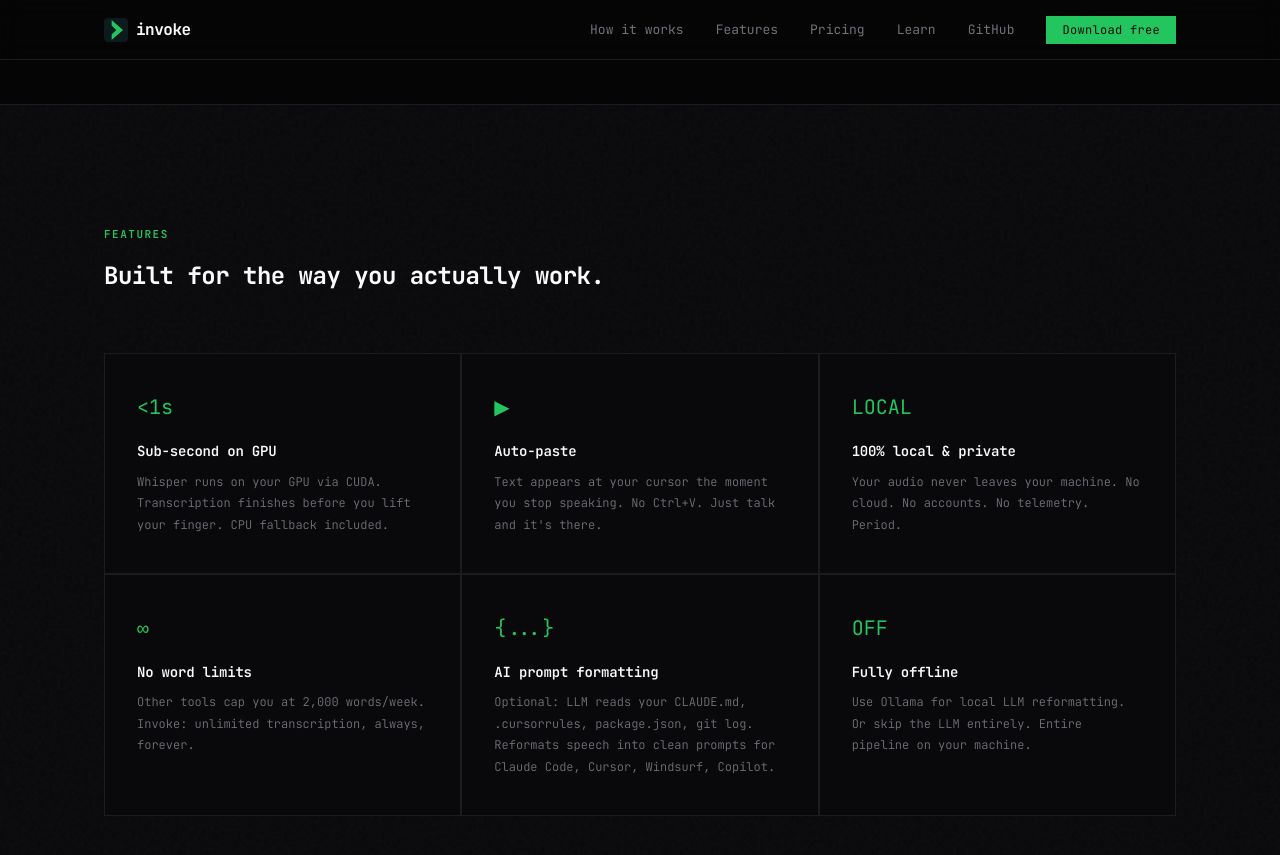
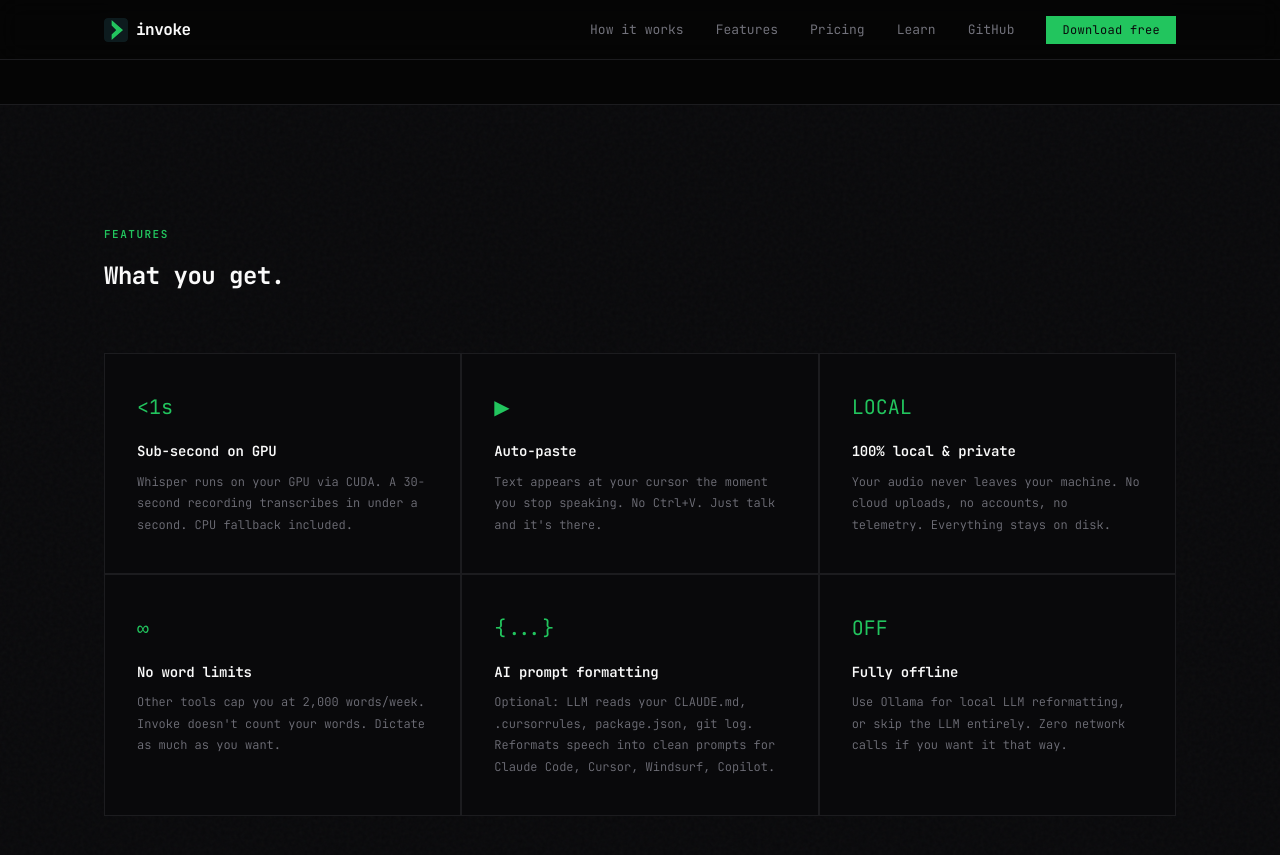
Before and after one commit to zmroth/getinvoke.dev, a Jekyll site: the page index.html, which Jekyll copies as it is, in a window 1280 px wide and 900 px high, scrolled down 2355 px. Shown: the top 855 px of the window. Built offline with Jekyll 4.4.1, drawn with Linux system fonts in a browser that asks for light colours; some of the changed text lies outside the part shown.

Commit message:
Humanize landing page and refund page copy
Landing page: removed rule-of-three/four fragment patterns, sales
cliches, tagline-y headings, and a feature-dump FAQ answer. Refund
page: fixed "we" to "I" for consistent first-person voice.

Download, privacy, and terms pages were already clean — no changes needed.

Co-Authored-By: Claude Opus 4.6 <noreply@anthropic.com>

```diff
--- a/index.html
+++ b/index.html
@@ -1129,7 +1129,7 @@ footer .container {
         <a href="#pricing" class="hero-btn-ghost">See pricing</a>
       </div>
 
-      <p class="hero-note"><span>Free for 7 days.</span> Then $49 once &mdash; not $12/month. No subscription. No credit card to try.</p>
+      <p class="hero-note"><span>Free for 7 days.</span> Then $49 once &mdash; not $12/month. No credit card to start, no subscription ever.</p>
     </div>
 
     <div class="terminal" id="terminal">
@@ -1156,8 +1156,8 @@ footer .container {
       <h2>You think at <span class="stat">150 WPM</span>.<br>You type at <span class="stat">40</span>.</h2>
       <div class="divider"></div>
       <p>Cloud dictation tools add latency, cap your words, and send your audio to someone else's servers. Local tools exist but they're <span class="highlight">slow, clunky, and dumb</span>&mdash;no context, no formatting, no auto-paste.</p>
-      <p style="margin-top: 20px;">Invoke runs Whisper on your GPU for <span class="highlight">sub-second transcription</span>. Text appears at your cursor instantly. Turn on the AI reformatter and it reads your codebase to format clean prompts for Claude Code, Cursor, or whatever you use. <span class="highlight">Fast. Local. Unlimited. Private.</span></p>
-      <p class="origin-line">Built by a developer who dictates 10,000+ prompts a month and got tired of pasting raw transcription.</p>
+      <p style="margin-top: 20px;">Invoke runs Whisper on your GPU for <span class="highlight">sub-second transcription</span>. Text appears at your cursor instantly. Turn on the AI reformatter and it reads your codebase to format clean prompts for Claude Code, Cursor, or whatever you use. <span class="highlight">All of it runs on your hardware.</span></p>
+      <p class="origin-line">Built by a developer who dictates 10,000+ prompts a month and was sick of copy-pasting raw Whisper output.</p>
     </div>
   </div>
 </section>
@@ -1202,13 +1202,13 @@ footer .container {
 <section class="features" id="features">
   <div class="container">
     <div class="section-label reveal">Features</div>
-    <div class="section-title reveal">Built for the way you actually work.</div>
+    <div class="section-title reveal">What you get.</div>
 
     <div class="features-grid">
       <div class="feature reveal">
         <i class="feature-icon">&lt;1s</i>
         <h3>Sub-second on GPU</h3>
-        <p>Whisper runs on your GPU via CUDA. Transcription finishes before you lift your finger. CPU fallback included.</p>
+        <p>Whisper runs on your GPU via CUDA. A 30-second recording transcribes in under a second. CPU fallback included.</p>
       </div>
       <div class="feature reveal">
         <i class="feature-icon">&#9654;</i>
@@ -1218,12 +1218,12 @@ footer .container {
       <div class="feature reveal">
         <i class="feature-icon">LOCAL</i>
         <h3>100% local &amp; private</h3>
-        <p>Your audio never leaves your machine. No cloud. No accounts. No telemetry. Period.</p>
+        <p>Your audio never leaves your machine. No cloud uploads, no accounts, no telemetry. Everything stays on disk.</p>
       </div>
       <div class="feature reveal">
         <i class="feature-icon">&infin;</i>
         <h3>No word limits</h3>
-        <p>Other tools cap you at 2,000 words/week. Invoke: unlimited transcription, always, forever.</p>
+        <p>Other tools cap you at 2,000 words/week. Invoke doesn't count your words. Dictate as much as you want.</p>
       </div>
       <div class="feature reveal">
         <i class="feature-icon">{...}</i>
@@ -1233,7 +1233,7 @@ footer .container {
       <div class="feature reveal">
         <i class="feature-icon">OFF</i>
         <h3>Fully offline</h3>
-        <p>Use Ollama for local LLM reformatting. Or skip the LLM entirely. Entire pipeline on your machine.</p>
+        <p>Use Ollama for local LLM reformatting, or skip the LLM entirely. Zero network calls if you want it that way.</p>
       </div>
     </div>
   </div>
@@ -1375,7 +1375,7 @@ footer .container {
       </div>
     </div>
 
-    <p class="pricing-note reveal">7-day free trial. No credit card. No subscription. No word limits.</p>
+    <p class="pricing-note reveal">7-day free trial, no credit card required. Pay once, use forever, no word limits.</p>
     <p class="pricing-trust reveal">Secure checkout via LemonSqueezy. <a href="/refund/">30-day money-back guarantee</a>.</p>
   </div>
 </section>
@@ -1405,7 +1405,7 @@ footer .container {
       </details>
       <details class="faq-item reveal">
         <summary>How is this different from just running Whisper myself?</summary>
-        <div class="faq-answer">Invoke is the full workflow: push-to-talk hotkey, auto-paste at your cursor, project-context-aware LLM reformatting, target modes for Claude Code / Cursor / Windsurf / Copilot, custom vocabulary, dictation history, and a system tray app. Whisper is just the transcription engine inside it.</div>
+        <div class="faq-answer">Running Whisper gives you a transcript. Invoke wraps that in a workflow &mdash; push-to-talk hotkey, auto-paste at your cursor, LLM reformatting that reads your project context, target modes for Claude Code / Cursor / Windsurf / Copilot, custom vocabulary, and dictation history. Whisper is the engine; Invoke is the car.</div>
       </details>
       <details class="faq-item reveal">
         <summary>What are the system requirements?</summary>
@@ -1424,7 +1424,7 @@ footer .container {
   <div class="container">
     <div class="section-label reveal">TRY IT NOW</div>
     <div class="section-title reveal">Free for 7 days.</div>
-    <p class="bottom-cta-sub reveal">Download Invoke, start dictating in under a minute. No credit card. No signup.</p>
+    <p class="bottom-cta-sub reveal">Download Invoke and start dictating in under a minute. No credit card, no signup.</p>
 
     <div class="reveal" style="display:flex;gap:12px;justify-content:center;margin-top:24px;">
       <a href="/download" class="hero-btn-primary">Download for Windows</a>
--- a/refund/index.html
+++ b/refund/index.html
@@ -130,7 +130,7 @@ footer .container { max-width: 1120px; margin: 0 auto; padding: 0 24px; display:
     <h2>What happens to your license</h2>
     <p>After a refund is processed, your license key will be deactivated. The app will revert to trial-expired state. You can re-purchase at any time.</p>
 
-    <h2>Why we offer a trial</h2>
+    <h2>Why I offer a trial</h2>
     <p>Invoke has a <strong>7-day free trial</strong> with all features enabled and no credit card required. The trial exists so you can verify the app works with your hardware, microphone, and workflow before spending anything.</p>
     <p>If something doesn't work during the trial, email me at <a href="mailto:zach@scrn.co">zach@scrn.co</a> and I'll try to help before you decide whether to buy.</p>
 
```
